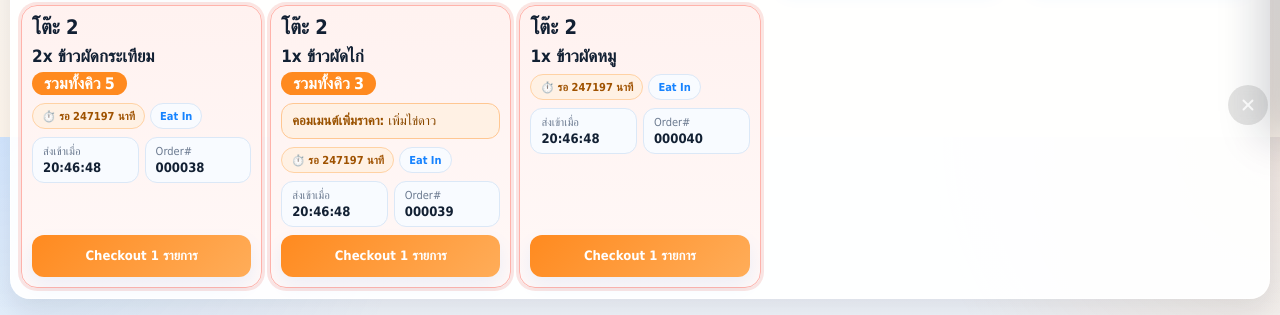
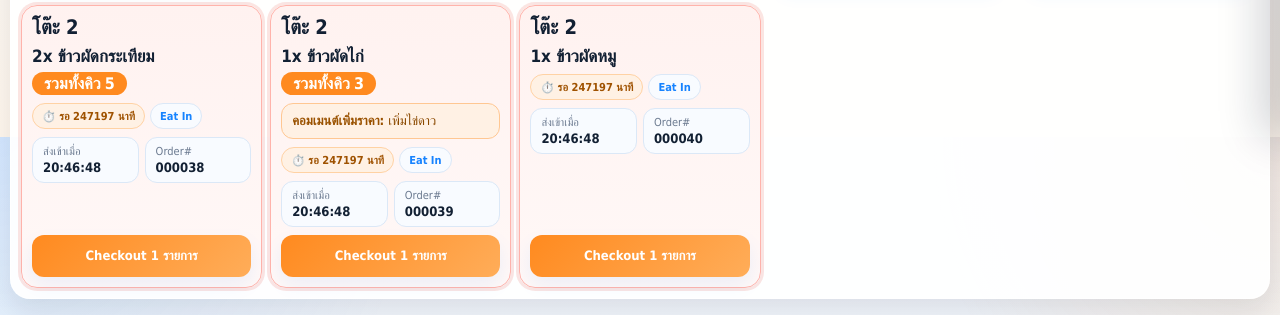
Before and after one commit to moochanakarn-pixel/All-Project-Checker, a PHP site: page /checker.php in a window 1280 px wide. Shown: the part 663-978 px from the top of the page. Run offline with PHP 8.4, Linux system fonts and the light colour scheme; data comes from the database, SQL or seed files in the repository; data that the repository does not hold is empty; some libraries are stand-ins or nearby versions.

Commit message:
revert: remove corner exit button (accidental-close risk in kitchen env)
Removed the fixed exit button added in the previous commit.
Kitchen staff use --app=URL --start-fullscreen (not --kiosk), so the
Windows taskbar remains accessible for closing the app intentionally.
Version stays at v1.13.1.

Co-Authored-By: Claude Sonnet 4.6 <noreply@anthropic.com>
Claude-Session: https://claude.ai/code/session_01VZriq3Tdpbh2ngHSrHhh7V

```diff
--- a/checker/checker.php
+++ b/checker/checker.php
@@ -490,18 +490,6 @@ $_ckBase = _computeCheckerBase();
         }
         .btn-fullscreen:hover{background:rgba(255,255,255,0.30);transform:scale(1.04)}
         .btn-fullscreen svg{width:15px;height:15px;flex-shrink:0}
-
-        /* ── Exit App Button (corner close for --app kiosk mode) ── */
-        #kdsExitBtn{
-            position:fixed;bottom:12px;right:12px;z-index:9999;
-            width:40px;height:40px;border-radius:50%;border:none;cursor:pointer;
-            background:rgba(0,0,0,0.30);color:#fff;
-            display:flex;align-items:center;justify-content:center;
-            opacity:0.35;transition:opacity .2s,background .2s,transform .15s;
-            backdrop-filter:blur(4px);
-        }
-        #kdsExitBtn:hover,#kdsExitBtn:active{opacity:1;background:rgba(220,38,38,0.85);transform:scale(1.08)}
-        #kdsExitBtn svg{width:18px;height:18px;pointer-events:none}
 
         /* fullscreen auto-hide UI */
         .fs-ui-hidden .stats,
@@ -3999,19 +3987,6 @@ function initSoundSettings() {
     })();
     </script>
 
-    <button id="kdsExitBtn" title="ปิดโปรแกรม" aria-label="ปิดโปรแกรม">
-        <svg viewBox="0 0 24 24" fill="none" stroke="currentColor" stroke-width="2.5" stroke-linecap="round" stroke-linejoin="round">
-            <line x1="18" y1="6" x2="6" y2="18"/><line x1="6" y1="6" x2="18" y2="18"/>
-        </svg>
-    </button>
-    <script>
-    (function(){
-        var eb = document.getElementById('kdsExitBtn');
-        if(!eb) return;
-        eb.addEventListener('click', function(){ window.close(); });
-    })();
-    </script>
-
     <!-- Zone Modal -->
     <!-- Checkout Qty Modal (mode 3) -->
     <div class="modal-backdrop" id="checkoutQtyBackdrop" style="display:none;opacity:0;pointer-events:none">
--- a/checker/config.php
+++ b/checker/config.php
@@ -30,7 +30,7 @@ $__localSettings = loadLocalSettings();
 // App configuration
 // =============================
 define('APP_TITLE', 'Checker KDS');
-define('APP_VERSION', '1.13.2');
+define('APP_VERSION', '1.13.1');
 define('APP_TIMEZONE', 'Asia/Bangkok');
 define('APP_REFRESH_MS', 15000);
 define('FINISHED_REFRESH_EVERY', 3);
```
Also changed, not shown: checker/CHANGELOG.md, checker/README.md.
